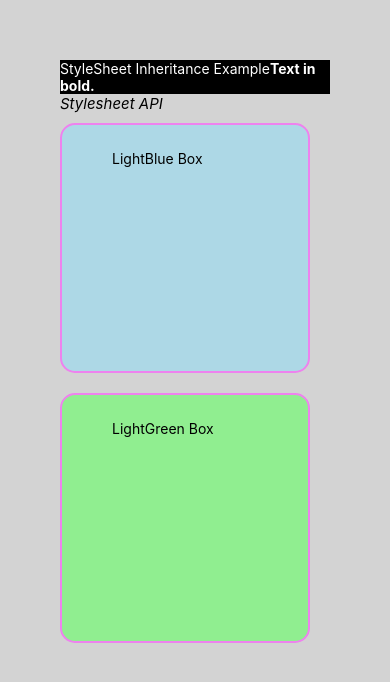
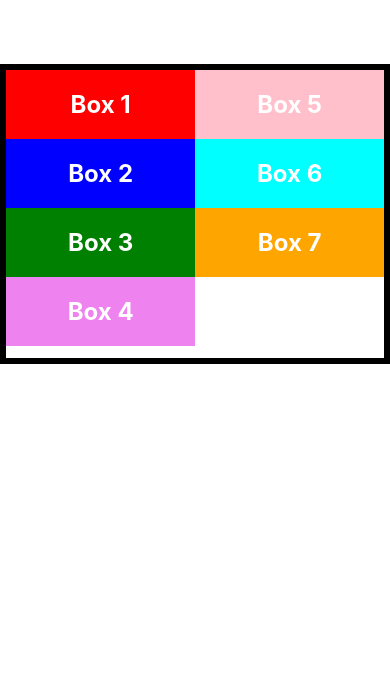
Before and after one commit to dpr4dhan/react-native-core-concepts, a React Native app: screen / in a window 390 px wide. Shown: the top 682 px of the page. Built offline with nearby package versions, Linux system fonts and the light colour scheme.

Commit message:
layout boxes

```diff
--- a/App.js
+++ b/App.js
@@ -1,58 +1,30 @@
-import {View, Text, StyleSheet} from "react-native";
+import {View, StyleSheet} from "react-native";
+import Box from "./components/Box";
 
 export default function App(){
-    return  (
+    return (
         <View style={styles.container}>
-            <View style={styles.darkMode}>
-                <Text style={styles.darkModeText}>
-                    StyleSheet Inheritance Example
-                    <Text style={styles.boldText}>Text in bold.</Text>
-                </Text>
-            </View>
-            <Text style={styles.title}>Stylesheet API</Text>
-            <View style={[styles.box, styles.lightblueBg, styles.androidShadow]}>
-                <Text>LightBlue Box</Text>
-            </View>
-            <View style={[styles.box, styles.lightgreenBg, styles.androidShadow]}>
-                <Text>LightGreen Box</Text>
-            </View>
+            <Box style={{backgroundColor: "red"}}>Box 1</Box>
+            <Box style={{backgroundColor: "blue"}}>Box 2</Box>
+            <Box style={{backgroundColor: "green"}}>Box 3</Box>
+            <Box style={{backgroundColor: "violet"}}>Box 4</Box>
+            <Box style={{backgroundColor: "pink"}}>Box 5</Box>
+            <Box style={{backgroundColor: "cyan"}}>Box 6</Box>
+            <Box style={{backgroundColor: "orange"}}>Box 7</Box>
         </View>
     )
 }
 
-
 const styles = StyleSheet.create({
-    container: {flex: 1, backgroundColor:"lightgray", padding: 60},
-    darkMode: {backgroundColor: "black"},
-    darkModeText: {color: "white"},
-    boldText: {fontWeight: "bold"},
-    title: {fontStyle: "italic", fontSize: 15},
-    box: {
-            height: 250,
-            width: 250,
-            paddingHorizontal: 50,
-            paddingVertical:25,
-            backgroundColor: "pink",
-            marginVertical: 10,
-            borderWidth: 2,
-            borderColor: "violet",
-            borderRadius:15,
-        },
-    lightblueBg: {backgroundColor: "lightblue"},
-    lightgreenBg: {backgroundColor: "lightgreen"},
-    //shadow property for ios
-    boxShadow: {
-        shadowColor: "blue",
-        shadowOffset: {
-            width: 6,
-            height: 6,
-        },
-        shadowOpacity: 0.6,
-        shadowRadius: 4
-    },
-    //shadow property for android
-    androidShadow: {
-        elevation: 10,
-        shadowColor: "violet"
+    container: {
+        // flex:1,
+        // flexDirection: "column",
+        // justifyContent: "center",
+        // alignItems: "center",
+        flexWrap: "wrap",
+        height: 300,
+        marginTop: 64,
+        borderWidth: 6,
+        borderColor: "black"
     }
-});
+})
--- /dev/null
+++ b/components/Box.js
@@ -0,0 +1,22 @@
+import {View, Text, StyleSheet} from "react-native";
+
+export default function Box({children, style}){
+    return (
+        <View style={[styles.box, style]}>
+            <Text style={styles.text}>{children}</Text>
+        </View>
+    )
+}
+
+const styles = StyleSheet.create({
+   box: {
+       backgroundColor: "white",
+       padding: 20
+   },
+    text:{
+        fontSize: 24,
+        fontWeight: "bold",
+        textAlign: "center",
+        color: "white"
+    }
+});
```
Also changed, not shown: components/Greet.js (deleted, +0 -11 lines).
